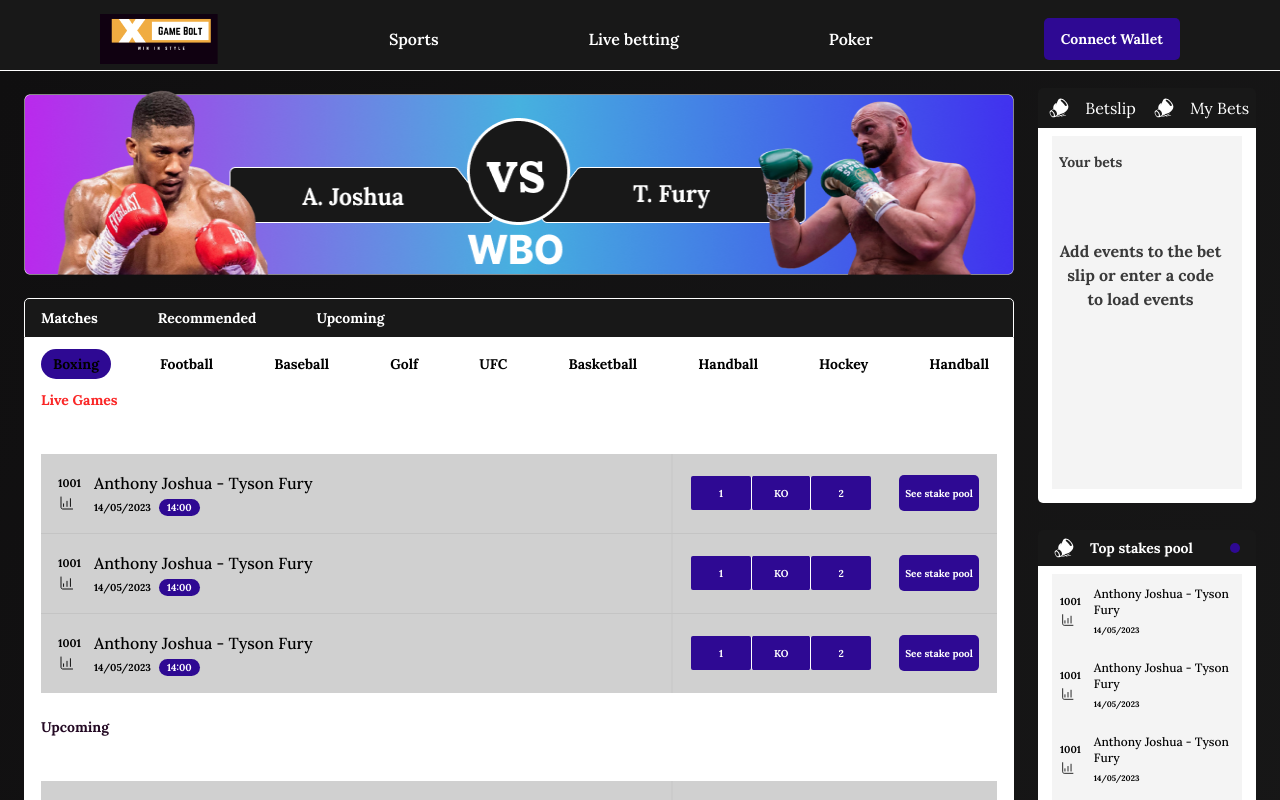
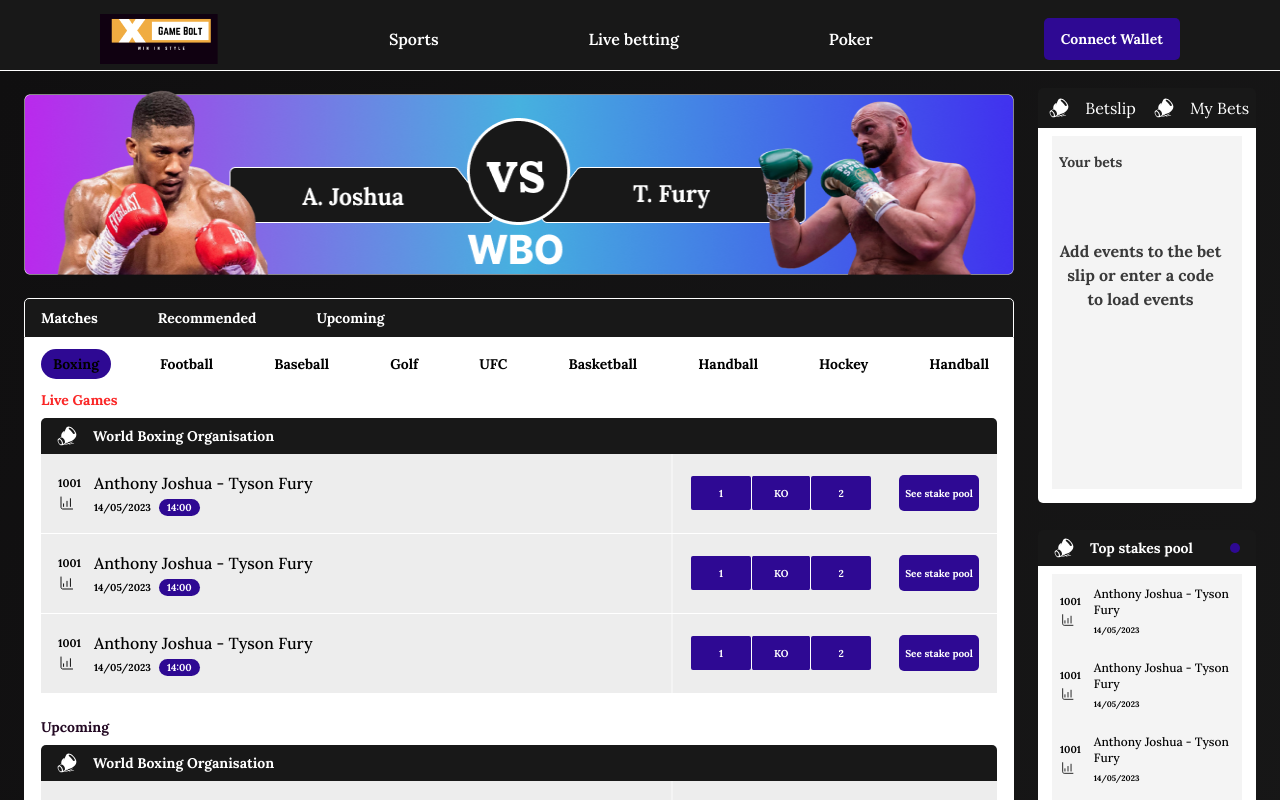
Before and after one commit to Oshioke-Salaki/x-bet, a React (Vite) app: page /app/sports in a window 1280 px wide. Shown: the top 800 px of the page. Built offline with nearby package versions, Linux system fonts and the light colour scheme.

Commit message:
first commit

```diff
--- a/src/ui/MatchTable.jsx
+++ b/src/ui/MatchTable.jsx
@@ -5,13 +5,13 @@ import MatchRow from "./MatchRow";
 function MatchTable({ setShowModal }) {
   return (
     <div>
-      <div className="flex items-center gap-x-4 rounded-[5px_5px_0px_0px] px-4 py-2">
+      <div className="flex items-center gap-x-4 rounded-[5px_5px_0px_0px]  bg-secondaryColor px-4 py-2">
         <img src={glove} alt="" />
         <h2 className="text-sm font-bold text-white">
           World Boxing Organisation
         </h2>
       </div>
-      <div className="flex flex-col gap-y-[1px] bg-[#c4c4c4]">
+      <div className="flex flex-col gap-y-[1px] ">
         <MatchRow setShowModal={setShowModal} />
         <MatchRow setShowModal={setShowModal} />
         <MatchRow setShowModal={setShowModal} />
```
